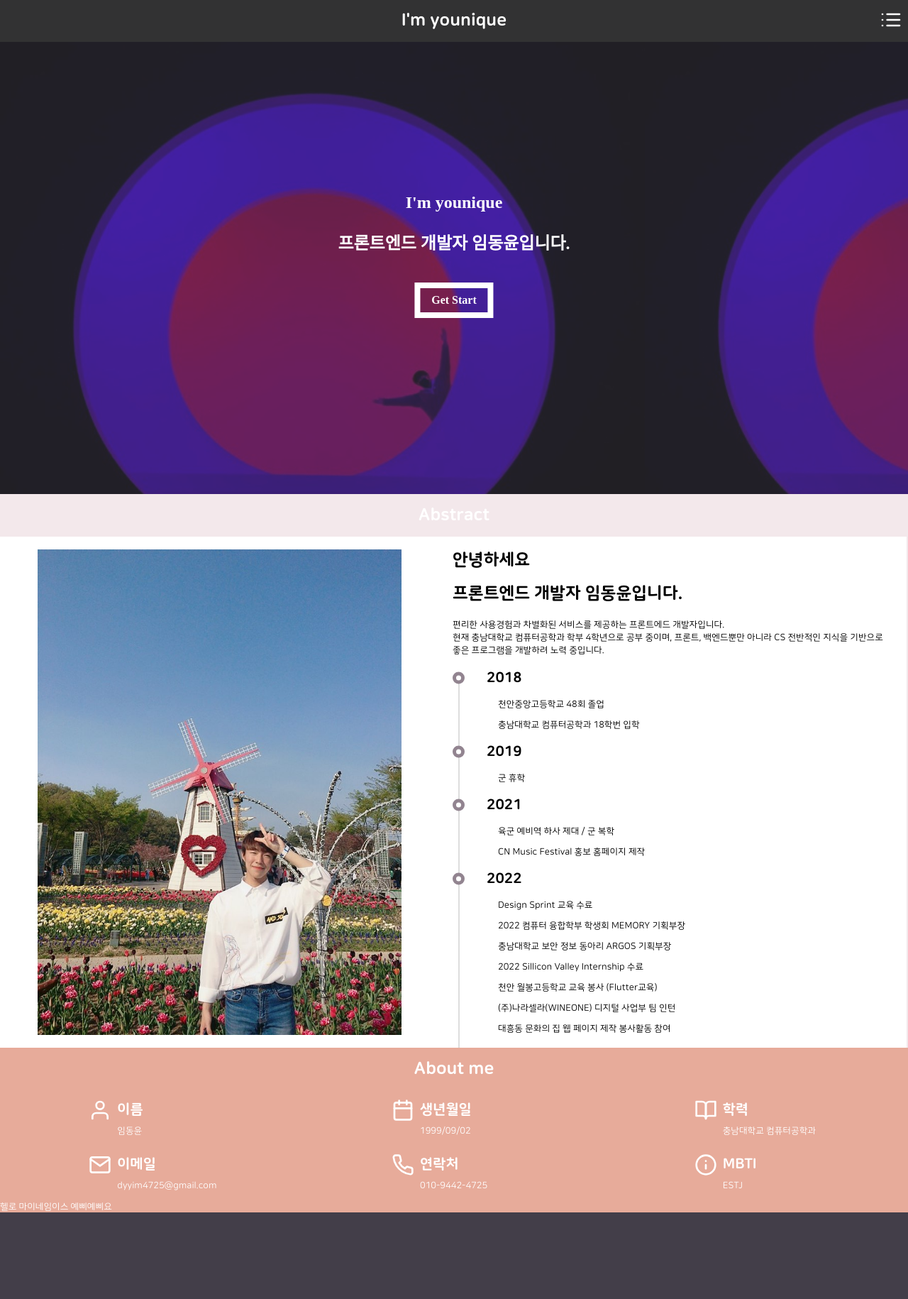
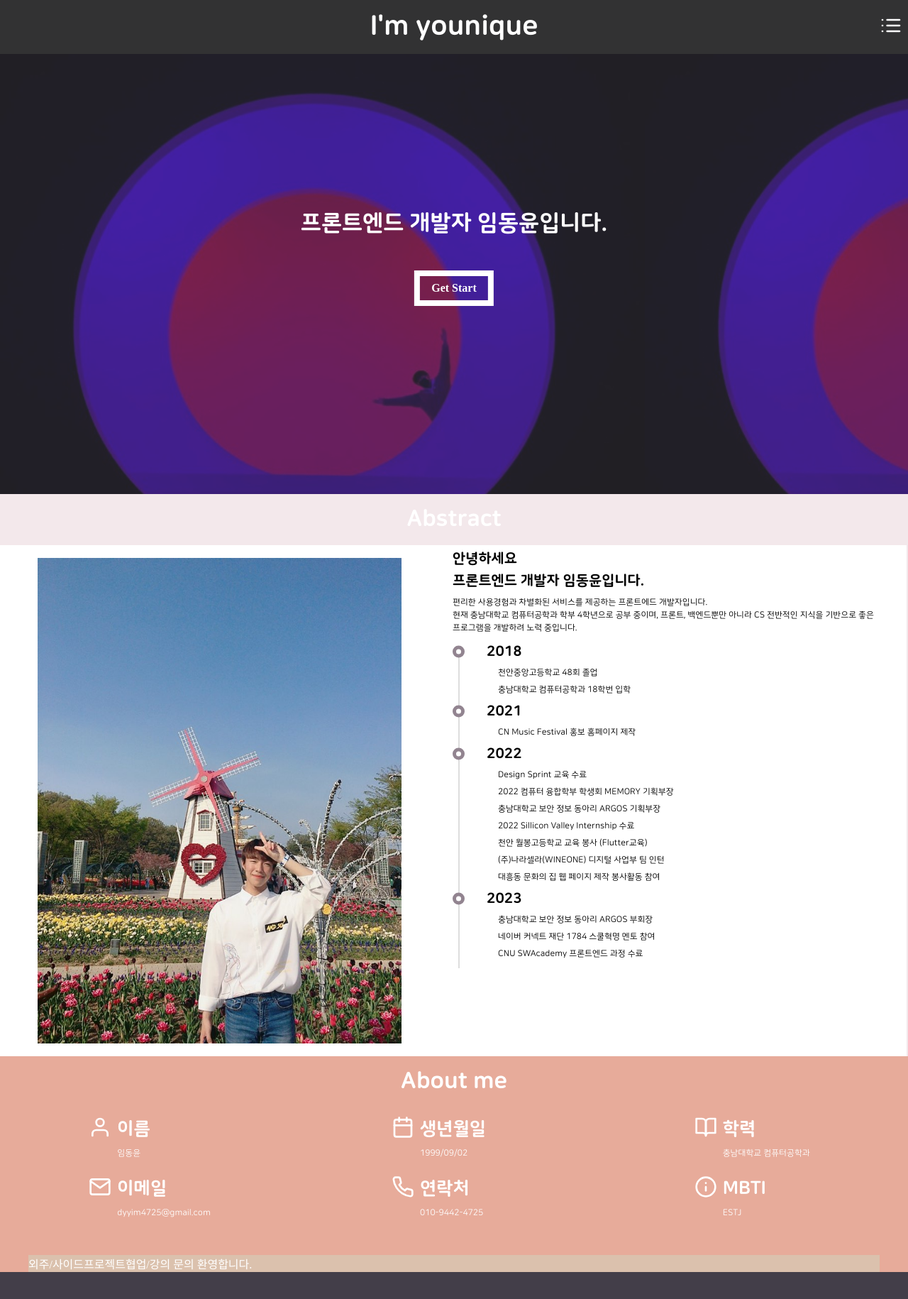
Before and after one commit to DongYounYim/Portfolio, a React (Create React App) app: page / in a window 1280 px wide. Shown: the whole page at 71% size. Before the commit the page ends 1708 px from the top, so only its background shows below. Built offline with nearby package versions, Linux system fonts and the light colour scheme.

Commit message:
[Add] 글씨 폰트 조절 및 About me 분리

```diff
--- /dev/null
+++ b/src/Aboutme/Aboutme.jsx
@@ -0,0 +1,88 @@
+import { Icon } from "../components";
+
+const Aboutme = () => {
+  return (
+    <section style={{ backgroundColor: "#E7AB9A" }}>
+      <h3 className="sectionTitle">About me</h3>
+      <div className="gridContainer">
+        <div className="icon-text-flex-container">
+          <Icon
+            name="user"
+            size={32}
+            color="white"
+            style={{ padding: "0 8px" }}
+          />
+          <div>
+            <h4>이름</h4>
+            <span>임동윤</span>
+          </div>
+        </div>
+        <div className="icon-text-flex-container">
+          <Icon
+            name="calendar"
+            size={32}
+            color="white"
+            style={{ padding: "0 8px" }}
+          />
+          <div>
+            <h4>생년월일</h4>
+            <span>1999/09/02</span>
+          </div>
+        </div>
+        <div className="icon-text-flex-container">
+          <Icon
+            name="book-open"
+            size={32}
+            color="white"
+            style={{ padding: "0 8px" }}
+          />
+          <div>
+            <h4>학력</h4>
+            <span>충남대학교 컴퓨터공학과</span>
+          </div>
+        </div>
+        <div className="icon-text-flex-container">
+          <Icon
+            name="mail"
+            size={32}
+            color="white"
+            style={{ padding: "0 8px" }}
+          />
+          <div>
+            <h4>이메일</h4>
+            <span>dyyim4725@gmail.com</span>
+          </div>
+        </div>
+        <div className="icon-text-flex-container">
+          <Icon
+            name="phone"
+            size={32}
+            color="white"
+            style={{ padding: "0 8px" }}
+          />
+          <div>
+            <h4>연락처</h4>
+            <span>010-9442-4725</span>
+          </div>
+        </div>
+        <div className="icon-text-flex-container">
+          <Icon
+            name="info"
+            size={32}
+            color="white"
+            style={{ padding: "0 8px" }}
+          />
+          <div>
+            <h4>MBTI</h4>
+            <span>ESTJ</span>
+          </div>
+        </div>
+      </div>
+      <div style={{ backgroundColor: "#dbc1ad", margin: "40px" }}>
+        <p>외주/사이드프로젝트협업/강의 문의 환영합니다. </p>
+      </div>
+    </section>
+  );
+};
+
+export default Aboutme;
--- /dev/null
+++ b/src/Aboutme/index.js
@@ -0,0 +1 @@
+export { default as Aboutme } from "./Aboutme";
--- a/src/SliderContents/SliderContent1.jsx
+++ b/src/SliderContents/SliderContent1.jsx
@@ -18,8 +18,8 @@ const SliderContent1 = () => {
         <img src={profileImg} alt="프로필 이미지" className="CardImage" />
       </div>
       <div style={{ flex: 1, margin: "0 16px" }}>
-        <h2>안녕하세요</h2>
-        <h2>프론트엔드 개발자 임동윤입니다.</h2>
+        <h5 className="head-smooth-margin">안녕하세요</h5>
+        <h5 className="head-smooth-margin">프론트엔드 개발자 임동윤입니다.</h5>
         <span>
           편리한 사용경험과 차별화된 서비스를 제공하는 프론트에드 개발자입니다.
         </span>
@@ -31,27 +31,20 @@ const SliderContent1 = () => {
         </span>
         <div className="history">
           <div>
-            <h4>2018</h4>
+            <h5>2018</h5>
             <ol>
               <li>천안중앙고등학교 48회 졸업</li>
               <li>충남대학교 컴퓨터공학과 18학번 입학</li>
             </ol>
           </div>
           <div>
-            <h4>2019</h4>
+            <h5>2021</h5>
             <ol>
-              <li>군 휴학</li>
-            </ol>
-          </div>
-          <div>
-            <h4>2021</h4>
-            <ol>
-              <li>육군 예비역 하사 제대 / 군 복학</li>
               <li>CN Music Festival 홍보 홈페이지 제작</li>
             </ol>
           </div>
           <div>
-            <h4>2022</h4>
+            <h5>2022</h5>
             <ol>
               <li>Design Sprint 교육 수료</li>
               <li>2022 컴퓨터 융합학부 학생회 MEMORY 기획부장</li>
@@ -63,7 +56,7 @@ const SliderContent1 = () => {
             </ol>
           </div>
           <div>
-            <h4>2023</h4>
+            <h5>2023</h5>
             <ol>
               <li>충남대학교 보안 정보 동아리 ARGOS 부회장</li>
               <li>네이버 커넥트 재단 1784 스쿨혁명 멘토 참여</li>
--- a/src/components/Banner/index.js
+++ b/src/components/Banner/index.js
@@ -2,8 +2,7 @@ export default function Banner() {
   return (
     <div className="Banner">
       <div className="ParagraphDiv">
-        <p>I'm younique</p>
-        <p>프론트엔드 개발자 임동윤입니다.</p>
+        <h3>프론트엔드 개발자 임동윤입니다.</h3>
         <a className="BorderTextBox" href="#intro">
           Get Start
         </a>
--- a/src/components/Header/index.js
+++ b/src/components/Header/index.js
@@ -3,7 +3,7 @@ import { Icon, Spacer } from "../";
 export default function Header({ ...props }) {
   return (
     <section className="header" {...props}>
-      <h3>I'm younique</h3>
+      <h2>I'm younique</h2>
       <Icon
         name="list"
         size={32}
--- a/src/page/Main.js
+++ b/src/page/Main.js
@@ -1,10 +1,11 @@
-import { Header, Banner, Slider, Icon } from "../components";
+import { Header, Banner, Slider } from "../components";
 
 import {
   SliderContent1,
   SliderContent2,
   SliderContent3,
 } from "../SliderContents";
+import { Aboutme } from "../Aboutme";
 
 export default function Main() {
   return (
@@ -19,84 +20,7 @@ export default function Main() {
           <SliderContent3 />
         </Slider>
       </section>
-      <section style={{ height: "max-contents", backgroundColor: "#E7AB9A" }}>
-        <h3 className="sectionTitle">About me</h3>
-        <div className="gridContainer">
-          <div className="icon-text-flex-container">
-            <Icon
-              name="user"
-              size={32}
-              color="white"
-              style={{ padding: "0 8px" }}
-            />
-            <div>
-              <h4>이름</h4>
-              <span>임동윤</span>
-            </div>
-          </div>
-          <div className="icon-text-flex-container">
-            <Icon
-              name="calendar"
-              size={32}
-              color="white"
-              style={{ padding: "0 8px" }}
-            />
-            <div>
-              <h4>생년월일</h4>
-              <span>1999/09/02</span>
-            </div>
-          </div>
-          <div className="icon-text-flex-container">
-            <Icon
-              name="book-open"
-              size={32}
-              color="white"
-              style={{ padding: "0 8px" }}
-            />
-            <div>
-              <h4>학력</h4>
-              <span>충남대학교 컴퓨터공학과</span>
-            </div>
-          </div>
-          <div className="icon-text-flex-container">
-            <Icon
-              name="mail"
-              size={32}
-              color="white"
-              style={{ padding: "0 8px" }}
-            />
-            <div>
-              <h4>이메일</h4>
-              <span>dyyim4725@gmail.com</span>
-            </div>
-          </div>
-          <div className="icon-text-flex-container">
-            <Icon
-              name="phone"
-              size={32}
-              color="white"
-              style={{ padding: "0 8px" }}
-            />
-            <div>
-              <h4>연락처</h4>
-              <span>010-9442-4725</span>
-            </div>
-          </div>
-          <div className="icon-text-flex-container">
-            <Icon
-              name="info"
-              size={32}
-              color="white"
-              style={{ padding: "0 8px" }}
-            />
-            <div>
-              <h4>MBTI</h4>
-              <span>ESTJ</span>
-            </div>
-          </div>
-        </div>
-        <span>헬로 마이네임이스 예삐예삐요</span>
-      </section>
+      <Aboutme />
     </div>
   );
 }
--- a/src/style/style.scss
+++ b/src/style/style.scss
@@ -19,9 +19,13 @@ $pebble-bg: #f3e8eb;
 
 // 폰트 사이즈 반응형 설정
 :root {
-  --font-size-lg: clamp(1.25rem, 3vw, 1.5rem);
-  --font-size-md: clamp(1rem, 2vw, 1.25rem);
-  --font-size-sm: clamp(0.75rem, 1vw, 1rem);
+  --font-size-xlg: clamp(2.5rem, 3.5vw, 3rem);
+  --font-size-lg: clamp(2rem, 3vw, 2.5rem);
+  --font-size-ml: clamp(1.75rem, 2.5vw, 2rem);
+  --font-size-md: clamp(1.5rem, 2vw, 1.75rem);
+  --font-size-ms: clamp(1.25rem, 1.5vw, 1.5rem);
+  --font-size-sm: clamp(1rem, 1vw, 1.25rem);
+  --font-size-xs: clamp(0.75rem, 0.5vw, 1rem);
 }
 
 html {
@@ -43,22 +47,34 @@ h5 {
   word-break: keep-all;
 }
 
-h1,
-h2,
-h3 {
+h1 {
+  font-size: var(--font-size-xlg);
+}
+
+h2 {
   font-size: var(--font-size-lg);
 }
 
-h4,
-h5 {
+h3 {
+  font-size: var(--font-size-ml);
+}
+
+h4 {
   font-size: var(--font-size-md);
 }
 
+h5 {
+  font-size: var(--font-size-ms);
+}
+
 p,
-span,
-li,
 ol {
   font-size: var(--font-size-sm);
+}
+
+span,
+li {
+  font-size: var(--font-size-xs);
 }
 
 span,
@@ -79,7 +95,7 @@ li {
   z-index: 1100;
   background-color: $dark-color;
 
-  h3 {
+  h2 {
     margin: 0;
   }
 }
@@ -200,14 +216,14 @@ li {
   margin-top: 16px;
 }
 
-.history h4 {
+.history h5 {
   position: relative;
   color: #000;
   margin: 0;
-  line-height: 1.5;
+  line-height: 1;
 }
 
-.history h4:before {
+.history h5:before {
   content: "";
   position: absolute;
   left: -48px;
@@ -247,7 +263,7 @@ li {
 }
 
 .history li {
-  line-height: 29px;
+  line-height: 24px;
 }
 
 .pebbleBackground {
@@ -310,6 +326,10 @@ a {
   min-width: 12rem;
 }
 
+.head-smooth-margin {
+  margin: 8px 0;
+}
+
 @media screen and (max-width: 1023px) {
   .gridContainer {
     grid-template-columns: 1fr 1fr;
```
